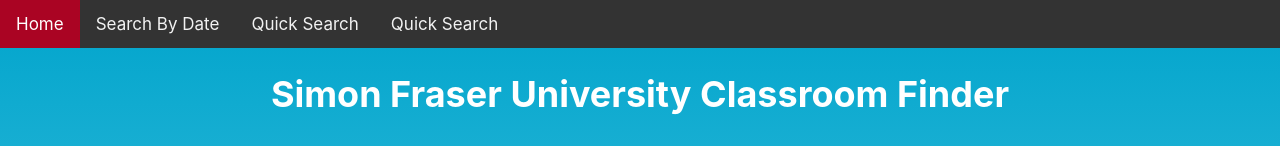
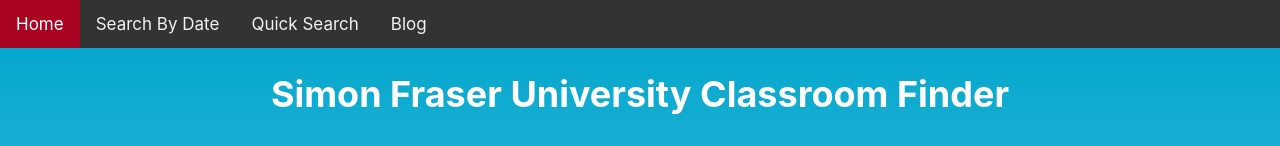
Before and after one commit to milosratkovic/classroom-availability-finder, a React (Create React App) app: page / in a window 1280 px wide. Shown: the top 146 px of the page. Built offline with nearby package versions, Linux system fonts and the light colour scheme.

Commit message:
Update Navbar.js

```diff
--- a/src/Navbar.js
+++ b/src/Navbar.js
@@ -6,7 +6,7 @@
   <a href='/' class="active">Home</a>
   <a href='/'>Search By Date</a>
    <a href='/QuickSearch'>Quick Search</a>
-  <a href='/Blog'>Quick Search</a>
+  <a href='/Blog'>Blog</a>
 
  {/* <a href='/SearchByRoom'>Search By Room</a> */}
 
```
